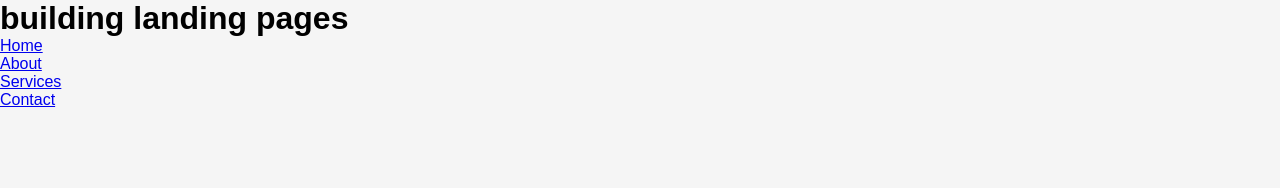
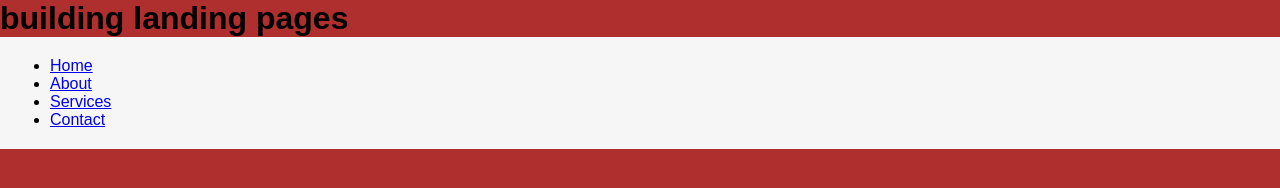
Before and after one commit to chidozieharrison28-source/version-1, a plain HTML site: page index.html in a window 1280 px wide. Drawn offline with Linux system fonts and the light colour scheme.

Commit message:
Add: display:flex, align-items: center,justify-content:space-around

```diff
--- a/index.html
+++ b/index.html
@@ -9,7 +9,7 @@
 <body>
     <h1>building landing pages</h1>
     <header>
-        <nav>
+        <nav class="navbar">
             <ul>
                 <li><a href="#">Home</a></li>
                 <li><a href="#">About</a></li>
--- a/style.css
+++ b/style.css
@@ -5,5 +5,12 @@
 }
 body{
     font-family: 'Poppins', sans-serif;
-    background: #f5f5f5;
+    background: #af2e2e;
 }
+.navbar{
+    display: flex;
+    align-items: center;
+    justify-content: space-between;
+    padding: 20px 50px;
+    background: #f6f6f6;
+}
```
